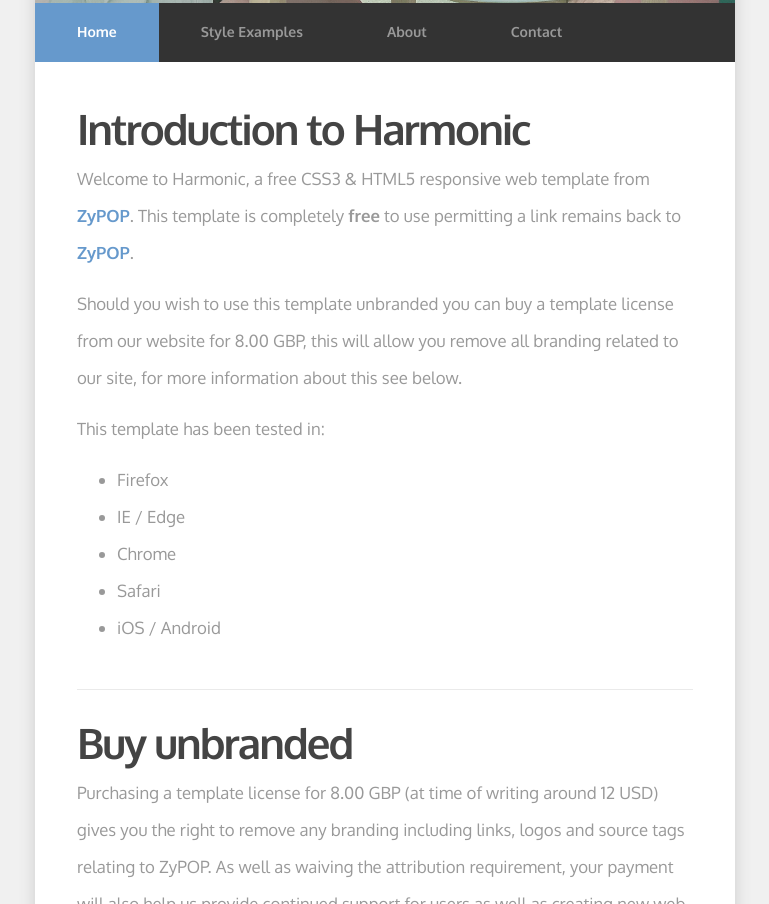
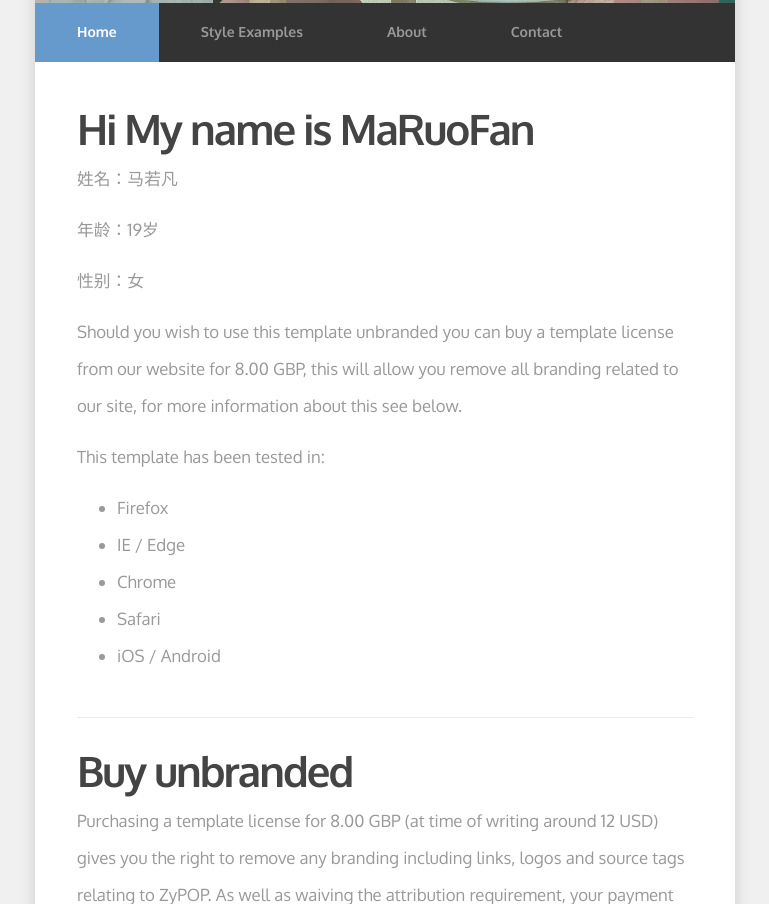
Before and after one commit to MaRuof/mrf, a plain HTML site: page index.html in a window 1280 px wide. Shown: the part 876-1780 px from the top of the page, without its empty margins (255-1024 px from the left). Drawn offline with nearby package versions, Linux system fonts and the light colour scheme.

Commit message:
Update index.html

```diff
--- a/index.html
+++ b/index.html
@@ -77,10 +77,12 @@
             <!-- Main content area -->
             <main>
                 <article>
-                    <h2 class="article-title">Introduction to Harmonic</h2>
+                    <h2 class="article-title">Hi My name is MaRuoFan</h2>
 
 
-                    <p>Welcome to Harmonic, a free CSS3 &amp; HTML5 responsive web template from <a href="#" title="ZyPOP">ZyPOP</a>. This template is completely <strong>free</strong> to use permitting a link remains back to  <a href="#" title="ZyPOP">ZyPOP</a>.</p>
+                    <p>姓名：马若凡</p>
+			<p>年龄：19岁</p>
+			<p>性别：女</p>
 
                     <p> Should you wish to use this template unbranded you can buy a template license from our website for 8.00 GBP, this will allow you remove all branding related to our site, for more information about this see below.</p>
 
```
